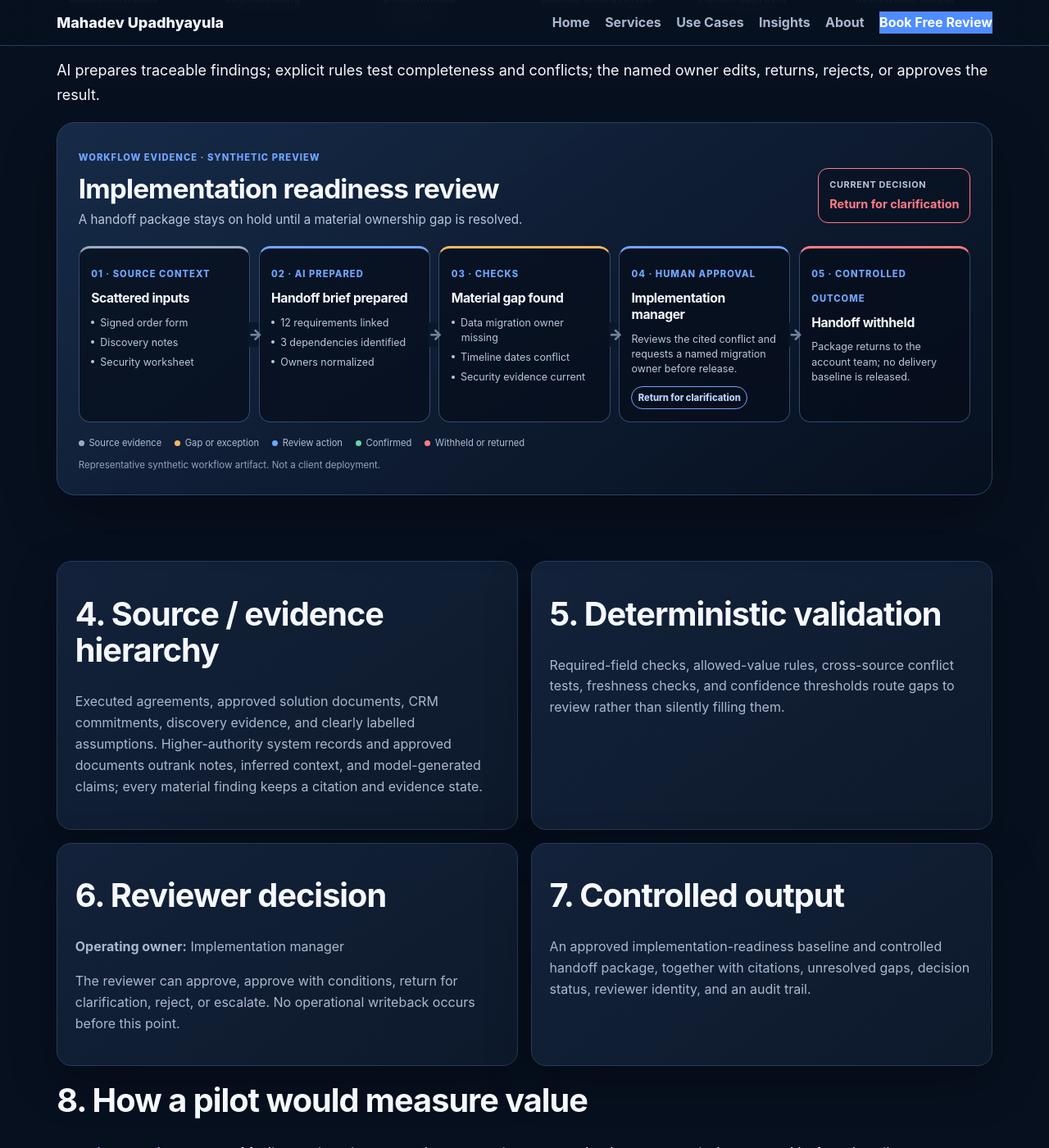
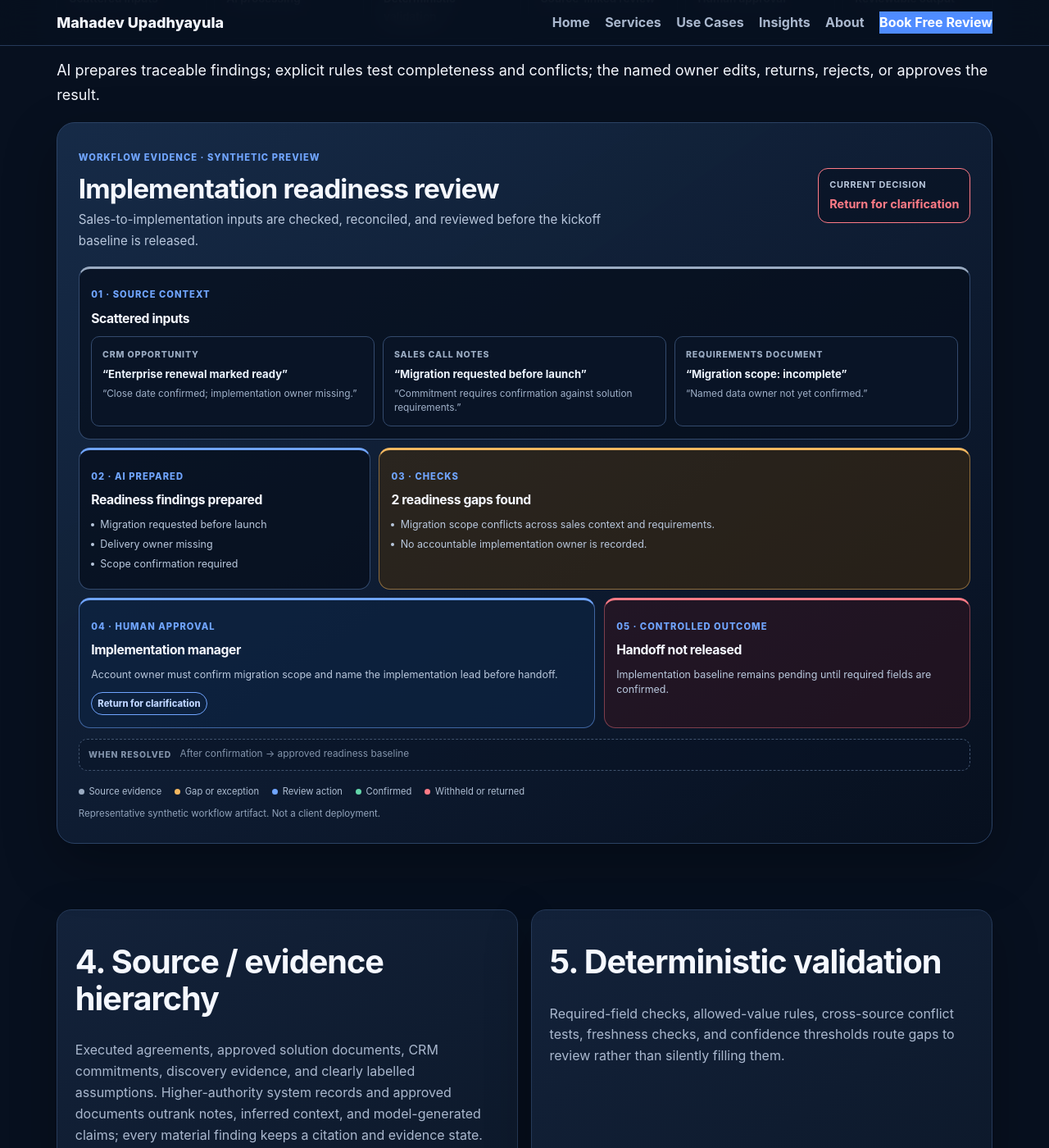
Before and after one commit to mahadevupadhyayula/mahadevupadhyayula.github.io, a Jekyll site: the page built from workflow-evidence/implementation-intelligence.md, in a window 1280 px wide and 1400 px high, scrolled down 1046 px. Shown: the whole window at 82% size. Built offline with Jekyll 4.4.1, drawn with Linux system fonts in a browser that asks for light colours.

Commit message:
Add implementation readiness review artifact

```diff
--- a/_includes/workflow-evidence-artifact.html
+++ b/_includes/workflow-evidence-artifact.html
@@ -13,11 +13,23 @@
     </div>
   </figcaption>
 
-  <ol class="evidence-artifact__flow" aria-label="Source context through controlled outcome">
+  <ol class="evidence-artifact__flow{% if page.artifact_resolved %} evidence-artifact__flow--review-surface{% endif %}" aria-label="Source context through controlled outcome">
     <li class="evidence-artifact__stage evidence-artifact__stage--source">
       <span class="evidence-artifact__step">01 · Source context</span>
       <h3>Scattered inputs</h3>
+      {% if page.artifact_sources.first.title %}
+      <div class="evidence-artifact__sources">
+        {% for item in page.artifact_sources %}
+        <article class="evidence-artifact__source-card">
+          <span>{{ item.title }}</span>
+          <strong>“{{ item.signal }}”</strong>
+          <p>“{{ item.detail }}”</p>
+        </article>
+        {% endfor %}
+      </div>
+      {% else %}
       <ul>{% for item in page.artifact_sources %}<li>{{ item }}</li>{% endfor %}</ul>
+      {% endif %}
     </li>
     <li class="evidence-artifact__stage evidence-artifact__stage--prepared">
       <span class="evidence-artifact__step">02 · AI prepared</span>
@@ -40,6 +52,12 @@
       <h3>{{ page.artifact_outcome }}</h3>
       <p>{{ page.artifact_outcome_detail }}</p>
     </li>
+    {% if page.artifact_resolved %}
+    <li class="evidence-artifact__resolved">
+      <span>{{ page.artifact_resolved_label }}</span>
+      <p>{{ page.artifact_resolved }}</p>
+    </li>
+    {% endif %}
   </ol>
 
   <p class="evidence-artifact__legend" aria-label="Artifact color key">
--- a/workflow-evidence/implementation-intelligence.md
+++ b/workflow-evidence/implementation-intelligence.md
@@ -19,16 +19,27 @@ formula: Eligible volume × current avoidable exception rate × cost per excepti
 decision_rule: Continue only if the pilot improves the agreed workflow metric without increasing material errors, reviewer burden, or uncontrolled actions.
 demo_url: /workflow-demos/sales-to-implementation-handoff-validator/
 artifact_title: Implementation readiness review
-artifact_summary: A handoff package stays on hold until a material ownership gap is resolved.
+artifact_summary: Sales-to-implementation inputs are checked, reconciled, and reviewed before the kickoff baseline is released.
 artifact_state: withheld
 artifact_decision: Return for clarification
-artifact_sources: [Signed order form, Discovery notes, Security worksheet]
-artifact_finding: Handoff brief prepared
-artifact_findings: [12 requirements linked, 3 dependencies identified, Owners normalized]
+artifact_sources:
+  - title: CRM opportunity
+    signal: Enterprise renewal marked ready
+    detail: Close date confirmed; implementation owner missing.
+  - title: Sales call notes
+    signal: Migration requested before launch
+    detail: Commitment requires confirmation against solution requirements.
+  - title: Requirements document
+    signal: "Migration scope: incomplete"
+    detail: Named data owner not yet confirmed.
+artifact_finding: Readiness findings prepared
+artifact_findings: [Migration requested before launch, Delivery owner missing, Scope confirmation required]
 artifact_check_state: exception
-artifact_check: Material gap found
-artifact_checks: [Data migration owner missing, Timeline dates conflict, Security evidence current]
-artifact_review: Reviews the cited conflict and requests a named migration owner before release.
-artifact_outcome: Handoff withheld
-artifact_outcome_detail: Package returns to the account team; no delivery baseline is released.
+artifact_check: 2 readiness gaps found
+artifact_checks: [Migration scope conflicts across sales context and requirements., No accountable implementation owner is recorded.]
+artifact_review: Account owner must confirm migration scope and name the implementation lead before handoff.
+artifact_outcome: Handoff not released
+artifact_outcome_detail: Implementation baseline remains pending until required fields are confirmed.
+artifact_resolved_label: When resolved
+artifact_resolved: After confirmation → approved readiness baseline
 ---
```
Also changed, not shown: assets/css/workflow-evidence-artifact.css.
